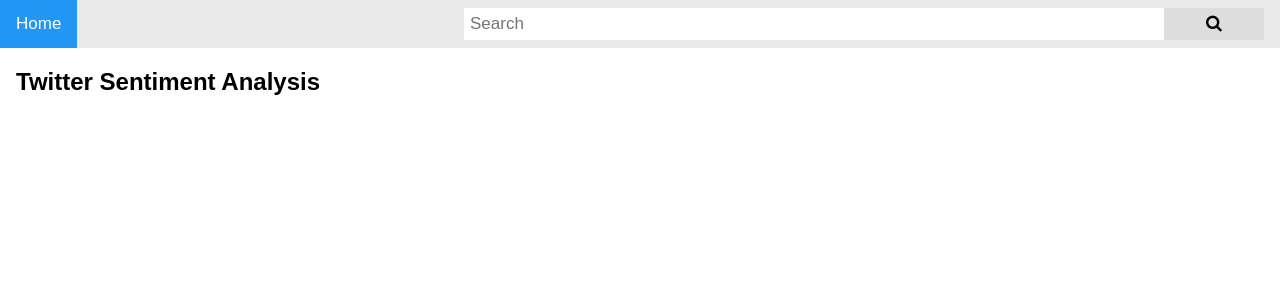
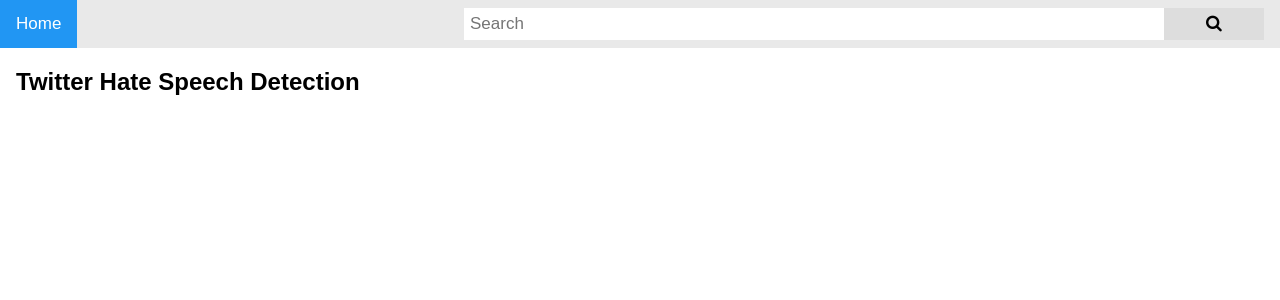
Before and after one commit to johncai117/Twitter-Flask, a Flask app: page / in a window 1280 px wide. Shown: the top 300 px of the page. Run offline with Flask 2, Linux system fonts and the light colour scheme; parts of the project's set-up code (start-up, migrations or seed data) failed here and were passed over.

Commit message:
update html

```diff
--- a/templates/home.html
+++ b/templates/home.html
@@ -94,7 +94,7 @@
 </div>
 
 <div style="padding-left:16px">
-  <h2> Twitter Sentiment Analysis </h2>
+  <h2> Twitter Hate Speech Detection</h2>
 </div>
 
 </body>
```
Also changed, not shown: 1 other file.
